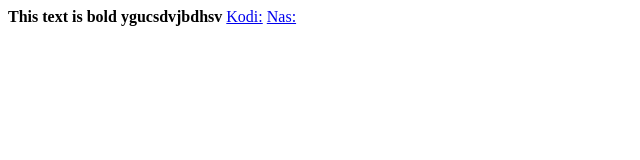
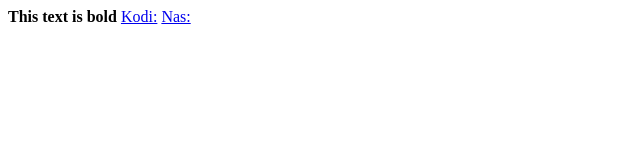
Before and after one commit to RiseFalcon111/Networking-Lab, a plain HTML site: page index.html in a window 1280 px wide. Shown: the whole page, without its empty margins (0-640 px from the left). Drawn offline with Linux system fonts and the light colour scheme.

Commit message:
Update index.html

```diff
--- a/index.html
+++ b/index.html
@@ -4,7 +4,7 @@
     <title> So creative amirite!?!</title>
   </head>
   <body>
-    <b>This text is bold ygucsdvjbdhsv</b>
+    <b>This text is bold</b>
     <a href="http://10.0.29.23:8080">Kodi:</a>
     <a href="ftp://10.0.29.201">Nas:</a>
   </body>
```
